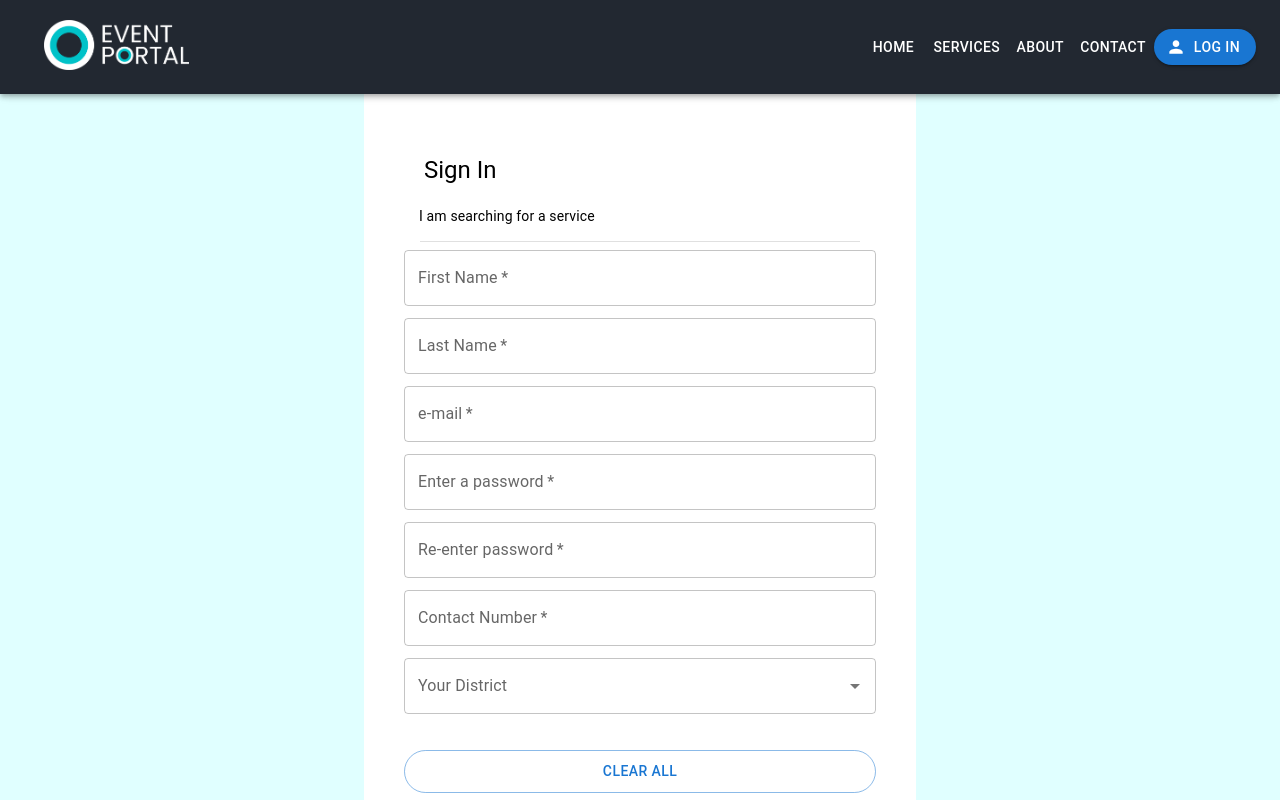
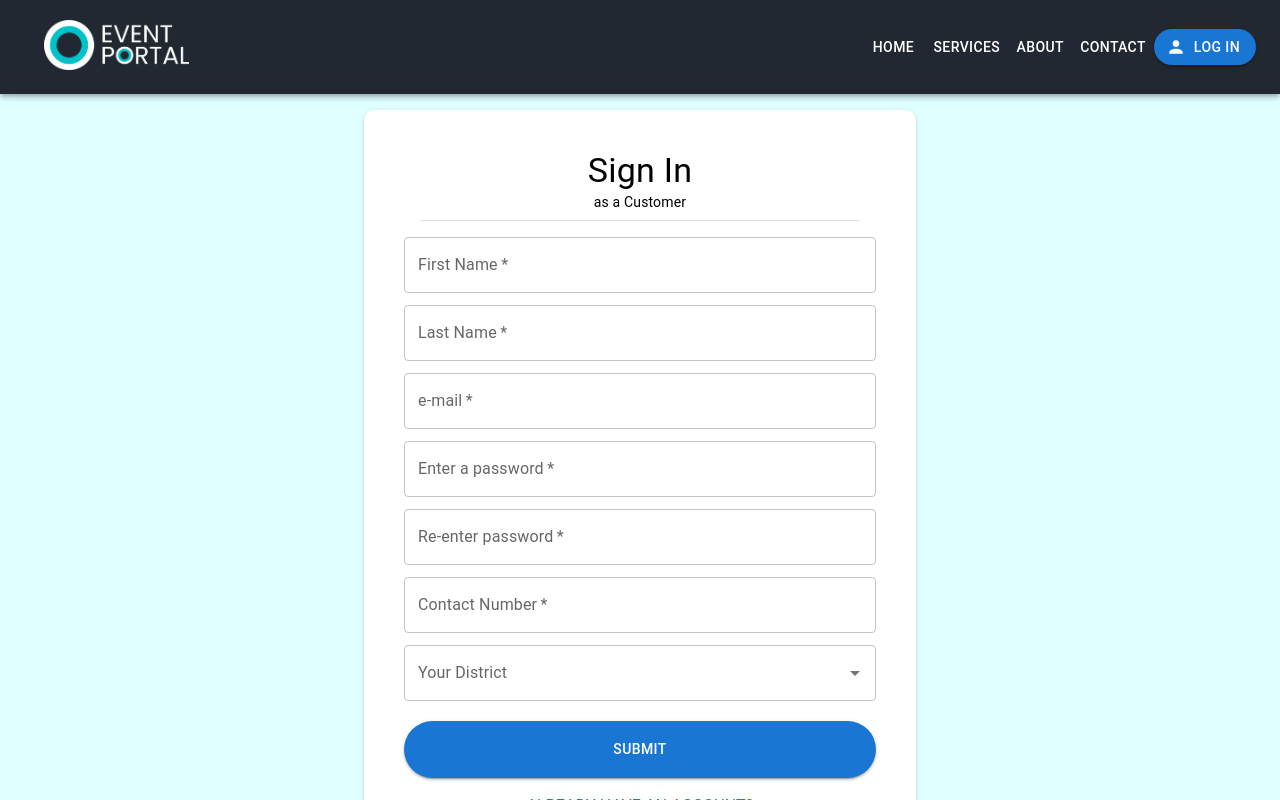
Before and after one commit to melanga/event_portal_client, a React (Create React App) app: page /register/customer in a window 1280 px wide. Shown: the top 800 px of the page. Built offline with nearby package versions, Linux system fonts and the light colour scheme.

Commit message:
moved customer registration and service provider registration components into one

```diff
--- a/src/App.js
+++ b/src/App.js
@@ -2,12 +2,11 @@ import { BrowserRouter as Router, Routes, Route } from 'react-router-dom';
 import LandingPage from './pages/LandingPage';
 import Login from './pages/auth/Login';
 import Register from './pages/auth/Register';
-import RegisterCustomer from './pages/auth/Register/RegisterCustomer';
-import RegisterServiceProvider from './pages/auth/Register/RegisterServiceProvider';
 import { useEffect, useState } from 'react';
 import axios from 'axios';
 import DrawerAppBar from './components/AppBarDrawer';
 import { Layout } from './components/Layout';
+import RegisterPage from './pages/auth/Register/RegisterPage';
 
 function App() {
     const [isAuthenticated, setIsAuthenticated] = useState(false);
@@ -49,7 +48,6 @@ function App() {
                                 path="/"
                                 element={<LandingPage isAuthenticated />}
                             />
-
                             <Route exact path="login" element={<Login />} />
                             <Route
                                 exact
@@ -60,12 +58,14 @@ function App() {
                                 <Route
                                     exact
                                     path="customer"
-                                    element={<RegisterCustomer />}
+                                    element={<RegisterPage isCustomer={true} />}
                                 />
                                 <Route
                                     exact
                                     path="service_provider"
-                                    element={<RegisterServiceProvider />}
+                                    element={
+                                        <RegisterPage isCustomer={false} />
+                                    }
                                 />
                             </Route>
                         </Route>
--- a/src/pages/auth/Register/RegisterCustomer.jsx
+++ /dev/null
@@ -1,204 +0,0 @@
-import {
-    TextField,
-    Button,
-    Container,
-    Divider,
-    Stack,
-    Typography,
-    Box,
-    FormGroup,
-} from '@mui/material';
-import React, { useState } from 'react';
-import LocalLocations from '../../../resources/LocalLocations';
-import Footer from '../../../components/Footer';
-
-const form_initial = {
-    first_name: '',
-    last_name: '',
-    email: '',
-    telephone_number: '',
-    location: '',
-    password: '',
-    c_password: '',
-};
-const form_initial_errors = {
-    first_name: false,
-    last_name: false,
-    email: false,
-    telephone_number: false,
-    location: false,
-    password: false,
-    c_password: false,
-    passwordMatch: false,
-};
-
-export default function RegisterCustomer() {
-    const [form, setForm] = useState(form_initial);
-    const [formErrors, setFormErrors] = useState(form_initial_errors);
-
-    const handleChange = (e) => {
-        setForm({ ...form, [e.target.name]: e.target.value });
-    };
-
-    function handleErrors() {
-        Object.keys(formErrors).forEach((key) => {
-            // setFormErrors({...formErrors, [key]: form[key] === ''}); not working
-            setFormErrors((formErrors) => ({
-                ...formErrors,
-                [key]: form[key] === '',
-            }));
-            if (key === 'passwordMatch') {
-                setFormErrors((formErrors) => ({
-                    ...formErrors,
-                    [key]: form.password !== form.c_password,
-                }));
-            }
-        });
-    }
-
-    const handleSubmit = (e) => {
-        e.preventDefault();
-        handleErrors();
-        if (
-            !Object.values(form).some((value) => value === '') &&
-            form.password === form.c_password
-        ) {
-            console.log(form);
-        }
-    };
-
-    return (
-        <Box sx={{ flexGrow: 1, bgcolor: 'lightcyan' }}>
-            <Container maxWidth="sm">
-                <Box
-                    sx={{ flexGrow: 1, bgcolor: '#fff' }}
-                    p={5}
-                    justifyContent="center"
-                >
-                    <Typography variant="h5" margin="20px">
-                        Sign In
-                    </Typography>
-                    <Typography variant="body2" margin="15px">
-                        I am searching for a service
-                    </Typography>
-                    <Divider variant="middle" />
-
-                    <form noValidate autoComplete="off" onSubmit={handleSubmit}>
-                        <FormGroup>
-                            <TextField
-                                onChange={handleChange}
-                                name={'first_name'}
-                                fullWidth
-                                label="First Name"
-                                variant="outlined"
-                                error={formErrors.first_name}
-                                margin="dense"
-                                required
-                            />
-                            <TextField
-                                onChange={handleChange}
-                                name={'last_name'}
-                                fullWidth
-                                label="Last Name"
-                                variant="outlined"
-                                error={formErrors.last_name}
-                                margin="dense"
-                                required
-                            />
-                            <TextField
-                                onChange={handleChange}
-                                fullWidth
-                                name={'email'}
-                                id="email"
-                                label="e-mail"
-                                variant="outlined"
-                                margin="dense"
-                                autoComplete="email"
-                                required
-                                error={formErrors.email}
-                            />
-                            <TextField
-                                onChange={handleChange}
-                                fullWidth
-                                name={'password'}
-                                type="password"
-                                placeholder="password"
-                                label="Enter a password"
-                                margin="dense"
-                                error={formErrors.password}
-                                required
-                            />
-                            <TextField
-                                onChange={handleChange}
-                                fullWidth
-                                name={'c_password'}
-                                type="password"
-                                placeholder="password"
-                                label="Re-enter password"
-                                margin="dense"
-                                error={
-                                    formErrors.passwordMatch ||
-                                    formErrors.c_password
-                                }
-                                helperText={
-                                    formErrors.passwordMatch
-                                        ? 'Passwords do not match'
-                                        : ''
-                                }
-                                required
-                            />
-                            <TextField
-                                onChange={handleChange}
-                                fullWidth
-                                name={'telephone_number'}
-                                id="contactNumber"
-                                label="Contact Number"
-                                variant="outlined"
-                                margin="dense"
-                                error={formErrors.telephone_number}
-                                required
-                                mb={2}
-                            />
-                            <LocalLocations handleChange={handleChange} />
-                        </FormGroup>
-                        <Stack
-                            mt={4}
-                            justifyContent="space-between"
-                            spacing={2}
-                        >
-                            <Button
-                                variant="outlined"
-                                sx={{
-                                    p: 1,
-                                    borderRadius: '50px',
-                                }}
-                            >
-                                Clear all
-                            </Button>
-                            <Button
-                                variant="contained"
-                                type="submit"
-                                sx={{
-                                    p: 2,
-                                    borderRadius: '50px',
-                                }}
-                            >
-                                Submit
-                            </Button>
-                            <Button
-                                href={'/login'}
-                                variant="text"
-                                sx={{ p: 2, borderRadius: '50px' }}
-                            >
-                                <Typography variant="body1">
-                                    Already have an account?
-                                </Typography>
-                            </Button>
-                        </Stack>
-                    </form>
-                </Box>
-            </Container>
-            <Footer />
-        </Box>
-    );
-}
--- a/src/pages/auth/Register/RegisterServiceProvider.jsx
+++ b/src/pages/auth/Register/RegisterPage.jsx
@@ -2,7 +2,6 @@ import {
     Button,
     Container,
     Divider,
-    Stack,
     Typography,
     Box,
     TextField,
@@ -10,11 +9,9 @@ import {
 import React, { useEffect, useRef, useState } from 'react';
 import LocalLocations from '../../../resources/LocalLocations';
 import Footer from '../../../components/Footer';
+import { Link } from 'react-router-dom';
 
-const form_initial = {
-    service_title: '',
-    description: '',
-    category: '',
+const form_initial_c = {
     first_name: '',
     last_name: '',
     email: '',
@@ -23,10 +20,13 @@ const form_initial = {
     password: '',
     c_password: '',
 };
-const form_initial_errors = {
-    service_title: false,
-    description: false,
-    category: false,
+const form_initial_sp = {
+    ...form_initial_c,
+    service_title: '',
+    description: '',
+    category: '',
+};
+const form_initial_errors_c = {
     first_name: false,
     last_name: false,
     email: false,
@@ -36,9 +36,20 @@ const form_initial_errors = {
     c_password: false,
     passwordMatch: false,
 };
-export default function RegisterServiceProvider() {
-    const [form, setForm] = useState(form_initial);
-    const [formErrors, setFormErrors] = useState(form_initial_errors);
+const form_initial_errors_sp = {
+    ...form_initial_errors_c,
+    service_title: false,
+    description: false,
+    category: false,
+};
+
+export default function RegisterPage({ isCustomer }) {
+    const [form, setForm] = useState(
+        isCustomer ? form_initial_c : form_initial_sp
+    );
+    const [formErrors, setFormErrors] = useState(
+        isCustomer ? form_initial_errors_c : form_initial_errors_sp
+    );
     const isMounted = useRef(false);
 
     const handleChange = (e) => {
@@ -85,21 +96,28 @@ export default function RegisterServiceProvider() {
     }, [handleErrors]);
 
     return (
-        <Box sx={{ flexGrow: 1, bgcolor: 'lightcyan' }}>
-            <Container maxWidth="sm">
         <Box
-                    sx={{ flexGrow: 1, bgcolor: '#fff' }}
+            display={'flex-column'}
+            alignItems={'center'}
+            sx={{ bgcolor: 'lightcyan' }}
+        >
+            <Container maxWidth="sm" sx={{ paddingY: '16px' }}>
+                <Box
+                    boxShadow={2}
+                    maxWidth={'sm'}
+                    display={'flex-column'}
+                    sx={{ bgcolor: '#fff', borderRadius: '10px' }}
                     p={5}
                     justifyContent="center"
+                    alignItems="center"
                 >
-                    <Typography variant="h5" margin="20px">
+                    <Typography align={'center'} variant="h4">
                         Sign In
                     </Typography>
-                    <Typography variant="body2" margin="15px">
-                        as a Service Provider
+                    <Typography align={'center'} variant="body2">
+                        as a {isCustomer ? 'Customer' : 'Service Provider'}
                     </Typography>
-                    <Divider variant="middle" />
-
+                    <Divider variant="middle" sx={{ marginY: '8px' }} />
                     <form noValidate autoComplete="off" onSubmit={handleSubmit}>
                         <TextField
                             onChange={handleChange}
@@ -121,6 +139,7 @@ export default function RegisterServiceProvider() {
                             margin="dense"
                             required
                         />
+                        {!isCustomer && (
                             <TextField
                                 onChange={handleChange}
                                 name={'service_title'}
@@ -131,6 +150,8 @@ export default function RegisterServiceProvider() {
                                 margin="dense"
                                 required
                             />
+                        )}
+                        {!isCustomer && (
                             <TextField
                                 onChange={handleChange}
                                 fullWidth
@@ -143,6 +164,7 @@ export default function RegisterServiceProvider() {
                                 margin="dense"
                                 required
                             />
+                        )}
                         <TextField
                             onChange={handleChange}
                             fullWidth
@@ -188,6 +210,7 @@ export default function RegisterServiceProvider() {
                             required
                             mb={2}
                         />
+                        {!isCustomer && (
                             <TextField
                                 onChange={handleChange}
                                 fullWidth
@@ -199,25 +222,14 @@ export default function RegisterServiceProvider() {
                                 required
                                 mb={2}
                             />
+                        )}
                         <LocalLocations handleChange={handleChange} />
-                        <Stack
-                            mt={4}
-                            justifyContent="space-between"
-                            spacing={2}
-                        >
                         <Button
-                                variant="outlined"
-                                sx={{
-                                    p: 1,
-                                    borderRadius: '50px',
-                                }}
-                            >
-                                Clear all
-                            </Button>
-                            <Button
+                            fullWidth={true}
                             variant="contained"
                             type="submit"
                             sx={{
+                                mt: '16px',
                                 p: 2,
                                 borderRadius: '50px',
                             }}
@@ -225,15 +237,19 @@ export default function RegisterServiceProvider() {
                             Submit
                         </Button>
                         <Button
-                                href={'/login'}
+                            fullWidth={true}
+                            component={Link}
+                            to={'/login'}
                             variant="text"
-                                sx={{ p: 2, borderRadius: '50px' }}
+                            sx={{
+                                p: 2,
+                                borderRadius: '50px',
+                            }}
                         >
                             <Typography variant="body1">
                                 Already have an account?
                             </Typography>
                         </Button>
-                        </Stack>
                     </form>
                 </Box>
             </Container>
```
Lines whose indentation alone changed are shown as unchanged.
